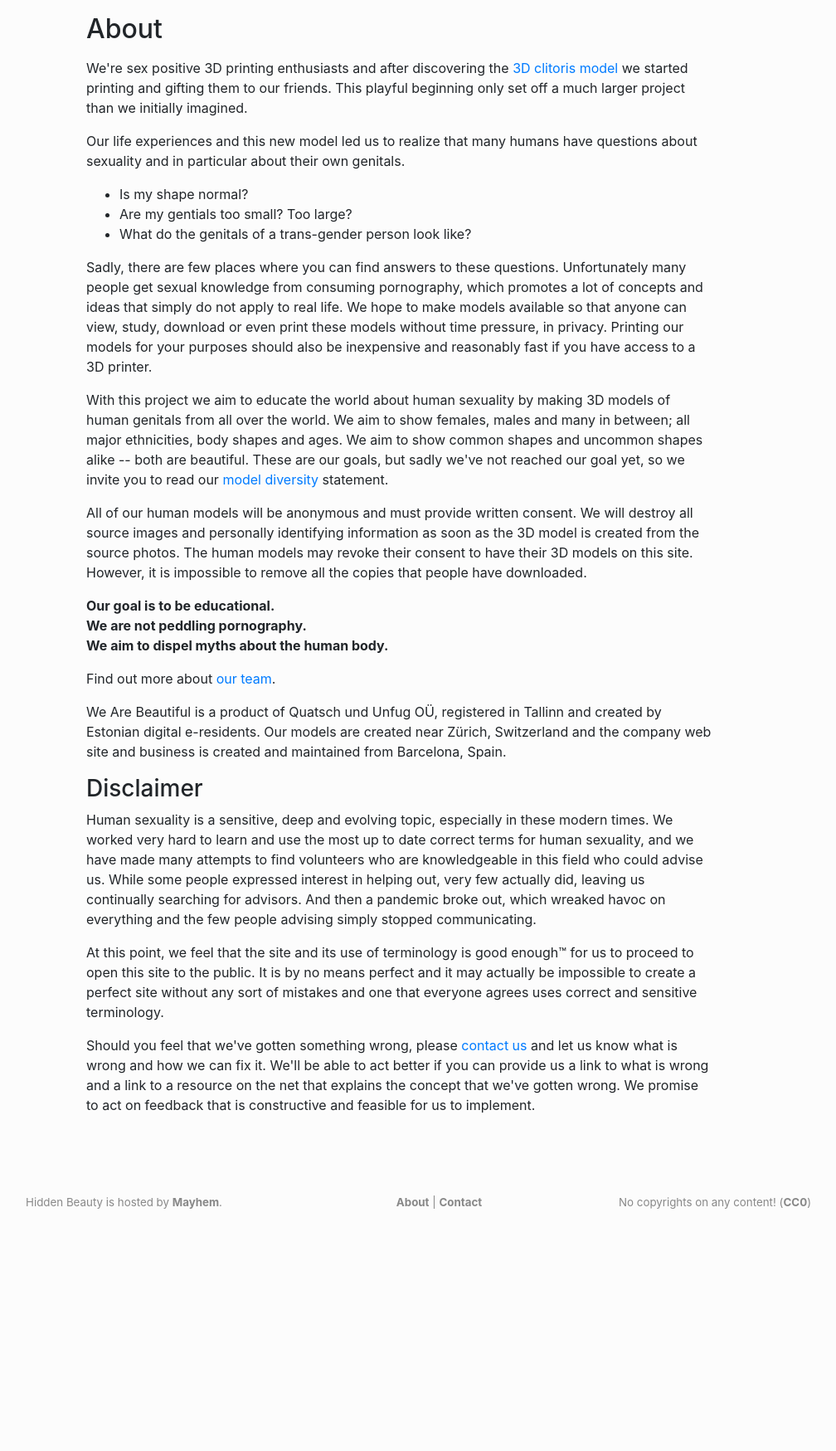
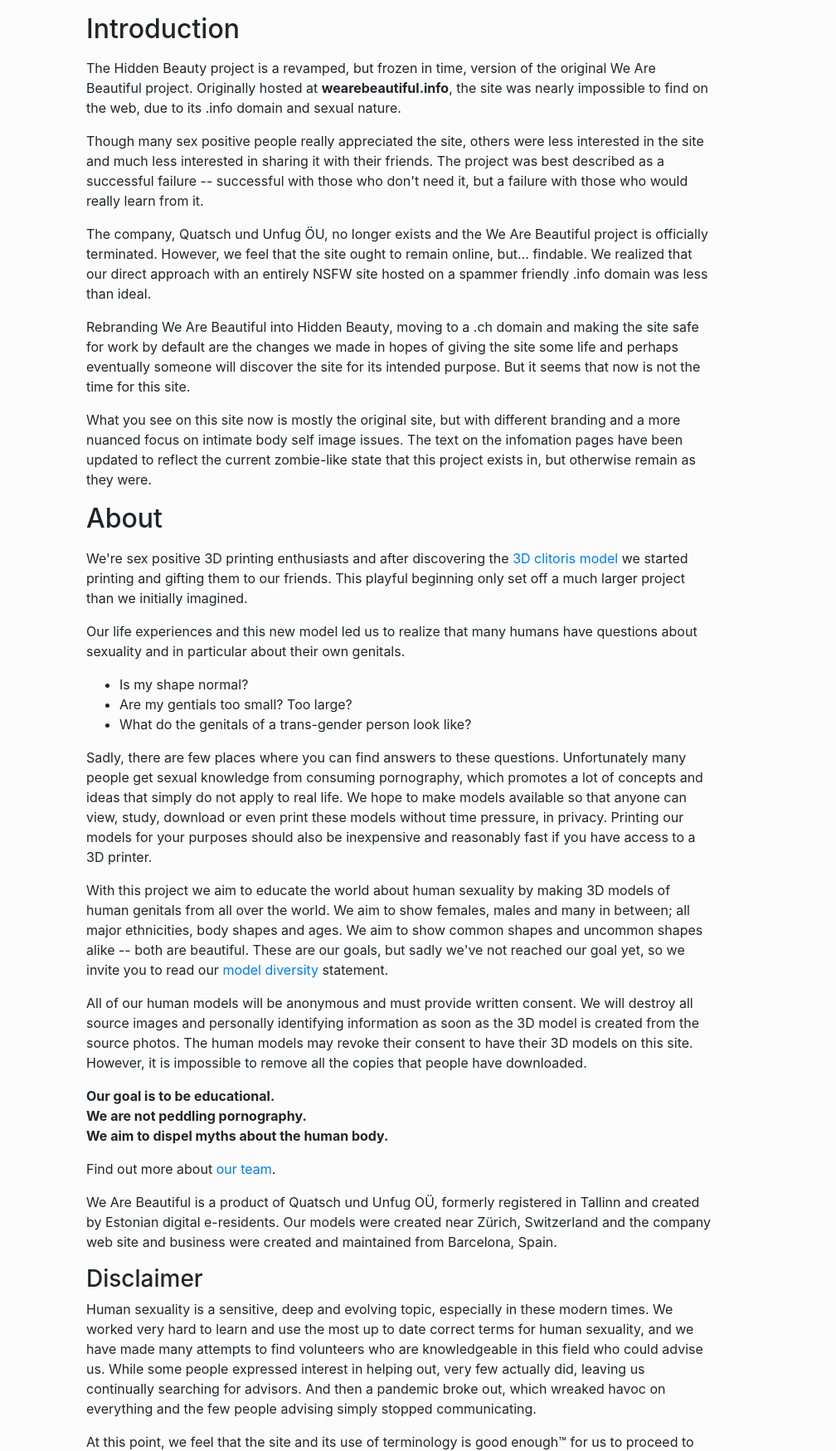
Before and after one commit to hidden-beauty/hiddenbeauty-web, a Python web app: template web/template/about/about.html in a window 1280 px wide. Shown: the part 84-1833 px from the top of the page at 83% size, without its empty margins (158-1166 px from the left). Before the commit the page ends 1541 px from the top, so only its background shows below. Run offline with Jinja, Linux system fonts and the light colour scheme; the template is opened without the code that fills it, so the values that code supplies are empty; some libraries are stand-ins or nearby versions.

Commit message:
Add introduction section to about page, explaining the current state of things.

```diff
--- a/web/template/about/about.html
+++ b/web/template/about/about.html
@@ -2,6 +2,43 @@
 {%- block content -%}
   <div class="row">
     <div class="col-12 text-layout">
+
+        <h2>Introduction</h2>
+
+        <p>
+        The Hidden Beauty project is a revamped, but frozen in time, version of the original
+        We Are Beautiful project. Originally hosted at <b>wearebeautiful.info</b>, the site
+        was nearly impossible to find on the web, due to its .info domain and sexual nature.
+        </p>
+
+        <p>
+        Though many sex positive people really appreciated the site, others were less interested
+        in the site and much less interested in sharing it with their friends. The project was best
+        described as a successful failure -- successful with those who don't need it, but a failure
+        with those who would really learn from it.
+        </p>
+
+        <p>
+        The company, Quatsch und Unfug ÖU, no longer exists and the We Are Beautiful project
+        is officially terminated. However, we feel that the site ought to remain online,
+        but... findable. We realized that our direct approach with an entirely NSFW site hosted
+        on a spammer friendly .info domain was less than ideal.
+        </p>
+
+        <p>
+        Rebranding We Are Beautiful into Hidden Beauty, moving to a .ch domain and making
+        the site safe for work by default are the changes we made in hopes of giving the
+        site some life and perhaps eventually someone will discover the site for its
+        intended purpose. But it seems that now is not the time for this site.
+        </p>
+
+        <p>
+        What you see on this site now is mostly the original site, but with different
+        branding and a more nuanced focus on intimate body self image issues. The text
+        on the infomation pages have been updated to reflect the current zombie-like
+        state that this project exists in, but otherwise remain as they were.
+        </p>
+
         <h2>About</h2>
 
         <p>
@@ -58,9 +95,9 @@
         Find out more about <a href="{{ url_for("index.team") }}">our team</a>.
         </p>
         <p>
-        We Are Beautiful is a product of Quatsch und Unfug OÜ, registered in
-        Tallinn and created by Estonian digital e-residents. Our models are created
-        near Zürich, Switzerland and the company web site and business is created and
+        We Are Beautiful is a product of Quatsch und Unfug OÜ, formerly registered in
+        Tallinn and created by Estonian digital e-residents. Our models were created
+        near Zürich, Switzerland and the company web site and business were created and
         maintained from Barcelona, Spain.
         </p>
 
```
